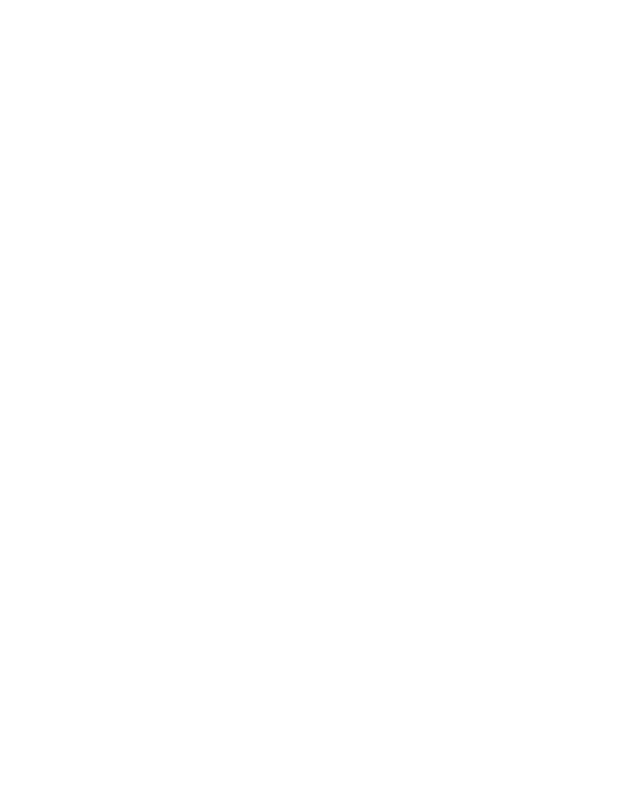
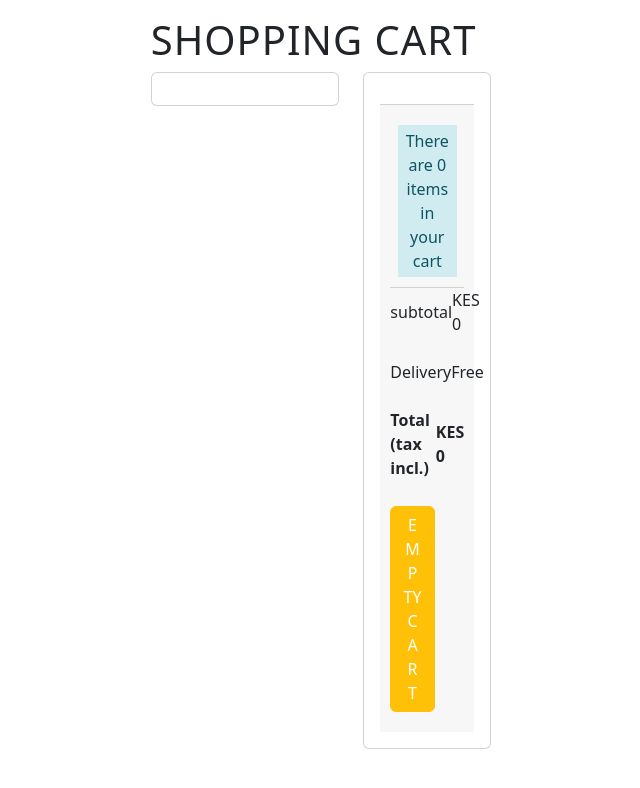
Before and after one commit to jck-bit/stockify, a React (Vite) app: page /cart_modal in a window 1280 px wide. Before the commit this address had no page. Shown: the top 788 px of the page, without its empty margins (319-959 px from the left). Built offline with nearby package versions, Linux system fonts and the light colour scheme.

Commit message:
added the checkout page

```diff
--- a/src/App.tsx
+++ b/src/App.tsx
@@ -13,6 +13,7 @@ import UserProfileUpdate from './profile/UserProfileUpdate';
 import OnlineStore from './widgets/store';
 import ModalComponent from "./components/CartModal";
 import CartComponent from "./components/CartComponent";
+import CheckoutCart from "./checkout";
 
 function App() {
   const isAuth = Boolean(useSelector((state:any) => state.token))
@@ -40,7 +41,7 @@ function App() {
           <Route path='/login' element={<LoginPage/>}/>
           <Route path='/register' element={<Register/>}/>
           <Route path='/privacy_policy' element={<PrivacyPolicy/>}/>
-
+          <Route path='/cart_modal' element={<CheckoutCart/>}/>
         </Routes>
       </BrowserRouter>
 
--- /dev/null
+++ b/src/checkout/index.tsx
@@ -0,0 +1,24 @@
+import ChekOutCard from '../components/ChekOutCard';
+import CartComponent from '../components/CartComponent';
+
+const CheckoutCart = () => {
+  return (
+    <div className='container'>
+      <h1>Shopping Cart</h1>
+      <div className='row'>
+        <div className='col-lg-7 col-md-12 mb-4'>
+          <div className='card p-3'>
+            <CartComponent />
+          </div>
+        </div>
+        <div className='col-lg-5 col-md-12'>
+          <div className='card p-3'>
+            <ChekOutCard />
+          </div>
+        </div>
+      </div>
+    </div>
+  );
+};
+
+export default CheckoutCart;
--- a/src/components/CartComponent.tsx
+++ b/src/components/CartComponent.tsx
@@ -4,7 +4,6 @@ import { Rootstate,deleteOneProduct } from '../state'
 import { BsFillTrash3Fill } from 'react-icons/bs'
 import { useDispatch } from 'react-redux'
 import { useSnackbar } from "notistack";
-
 
 const CartComponent = () => {
     const dispatch  = useDispatch()
@@ -23,7 +22,7 @@ const CartComponent = () => {
     <div className="cart-items">
 
     {cartItems.map((item: CartItem) => (
-      <div className="card mb-2">
+      <div style={{borderTop:"0.5px solid #D3D3D3",  width:"100%" ,paddingBottom:"5px", paddingTop:"5px"}}>
       <div className="card-body d-flex  justify-content-between align-items-center">
         <div className="mr-5">
           <img src={item.product_pic} alt={item.name} className="card-img" style={{width: '100px', height: '100px', marginRight:"10px"}}/>
--- a/src/components/ChekOutCard.tsx
+++ b/src/components/ChekOutCard.tsx
@@ -22,19 +22,22 @@ const ChekOutCard = () => {
 
 
   return (
-    <div className="card">
-    <p className="text-center card-title p-1" style={{backgroundColor: "#d1ecf1" ,width:"80%", margin: "0 auto", marginTop:"10px", color: "#0c5460"}}>There are {cartItems.length} items in your cart</p>
-    <div className="card-body">
-     <div className="card-total d-flex justify-content-between align-items-center">
-      <p className="card-title">subtotal</p>
-      <p className="card-text">KES {totalAmount}</p>
+    <div className="" style={{marginTop:"15px",  borderTop:" 1px solid #D3D3D3", backgroundColor:"#f7f7f7", padding:"10px",}}>
+      <p className="text-center title p-1"
+       style={{backgroundColor: "#d1ecf1" ,width:"80%", margin: "0 auto", marginTop:"10px", color: "#0c5460", marginBottom:"10px"}}>
+        There are {cartItems.length} items in your cart
+       </p>
+    <div className="body">
+     <div className="total d-flex justify-content-between align-items-center" style={{ borderTop:" 1px solid #D3D3D3"}}>
+      <p className="title">subtotal</p>
+      <p className="text">KES {totalAmount}</p>
      </div>
-     <div className="card-delivery d-flex justify-content-between align-items-center mt-2">
+     <div className="delivery d-flex justify-content-between align-items-center mt-2">
       <p>Delivery</p>
       <p>Free</p>
      </div>
-     <div className="card-delivery d-flex justify-content-between align-items-center mt-2">
-      <p className="card-title" style={{fontWeight: "bold"}}>Total (tax incl.)</p>
+     <div className="delivery d-flex justify-content-between align-items-center mt-2">
+      <p className="title" style={{fontWeight: "bold"}}>Total (tax incl.)</p>
       <p style={{fontWeight: "bold"}}>KES {totalAmount}</p>
      </div>
     </div>
--- a/src/widgets/Cart.tsx
+++ b/src/widgets/Cart.tsx
@@ -48,7 +48,7 @@ const Cart: React.FC = () => {
     enqueueSnackbar(`Item removed from your Cart`, {
       variant: "warning",
       autoHideDuration: 1500,
-    });0
+    });
   };
 
   const handleCheckout = async () => {
```
